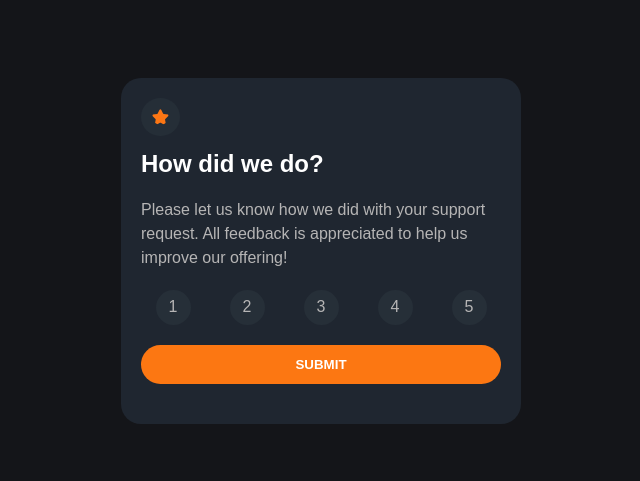
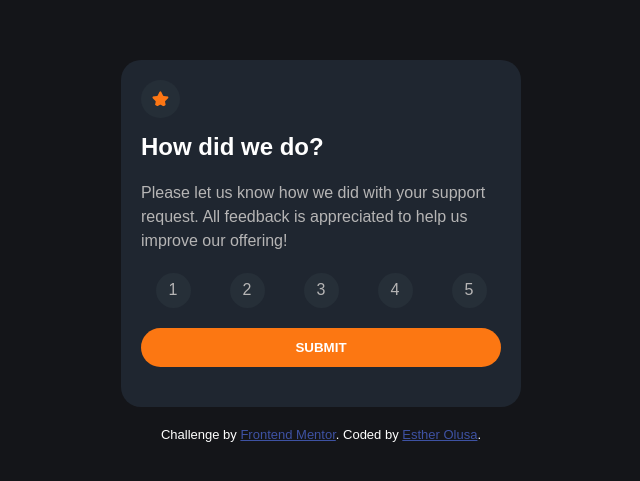
Before and after one commit to EstherOlusa/interactive-rating-component, a plain HTML site: page index.html in a window 1280 px wide. Shown: the part 149-630 px from the top of the page, without its empty margins (319-959 px from the left). Drawn offline with Linux system fonts and the light colour scheme.

Commit message:
attribution styling completed

```diff
--- a/index.html
+++ b/index.html
@@ -14,17 +14,6 @@
     <link rel="stylesheet" href="main.css" />
 
     <title>Frontend Mentor | Interactive rating component</title>
-
-    <!-- Feel free to remove these styles or customise in your own stylesheet 👍 -->
-    <style>
-      .attribution {
-        font-size: 11px;
-        text-align: center;
-      }
-      .attribution a {
-        color: hsl(228, 45%, 44%);
-      }
-    </style>
   </head>
   <body>
     <!-- Rating state start -->
@@ -70,12 +59,12 @@
     </section>
     <!-- Thank you state end -->
 
-    <!-- <div class="attribution">
+    <div class="attribution">
       Challenge by
       <a href="https://www.frontendmentor.io?ref=challenge" target="_blank"
         >Frontend Mentor</a
       >. Coded by <a href="#">Esther Olusa</a>.
-    </div> -->
+    </div>
     <script src="app.js"></script>
   </body>
 </html>
--- a/main.css
+++ b/main.css
@@ -11,6 +11,7 @@ body {
   font-family: Arial, Helvetica, sans-serif;
   min-height: 100vh;
   display: flex;
+  flex-direction: column;
   align-items: center;
   justify-content: center;
   padding: 0 24px;
@@ -114,3 +115,12 @@ p {
 .h2 {
   padding-top: 1rem;
 }
+.attribution {
+  font-size: 13px;
+  text-align: center;
+  color: #fff;
+  margin-top: 20px;
+}
+.attribution a {
+  color: hsl(228, 45%, 44%);
+}
```
